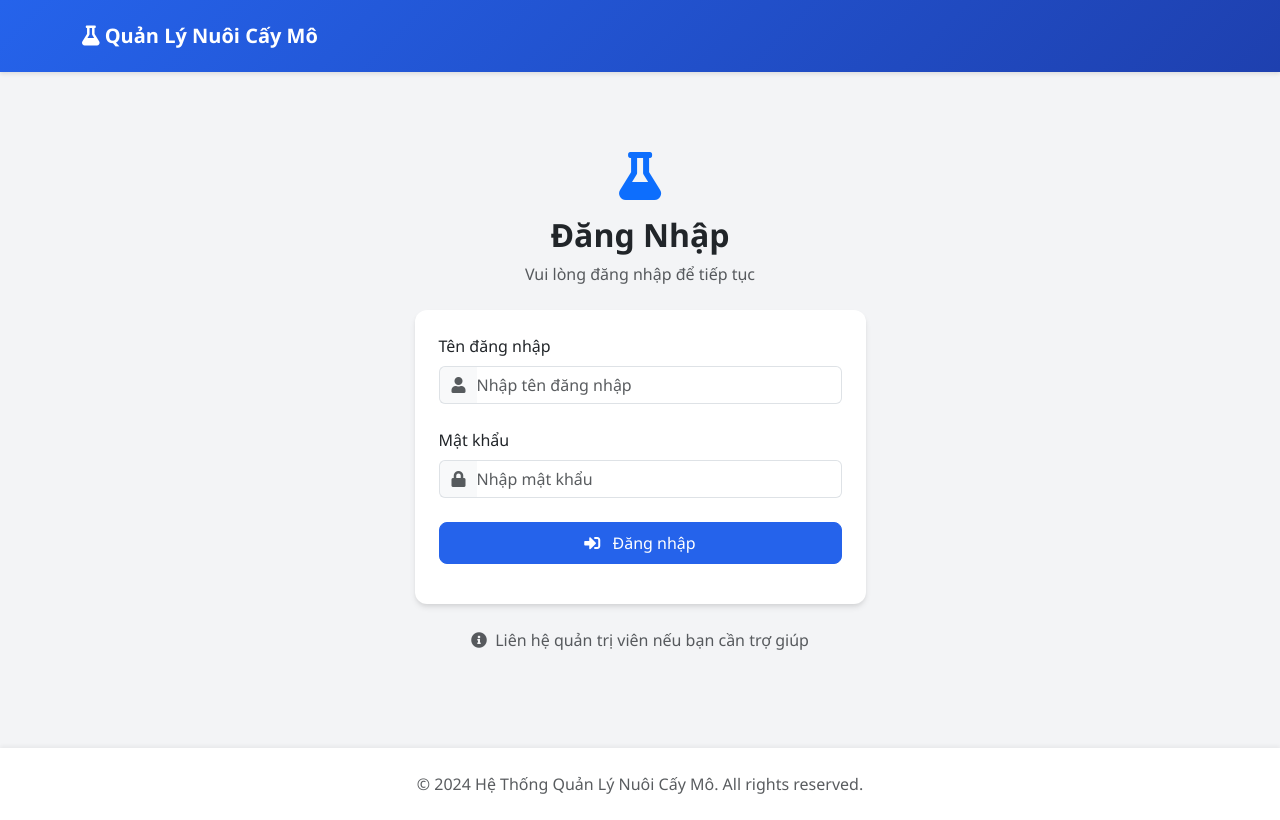
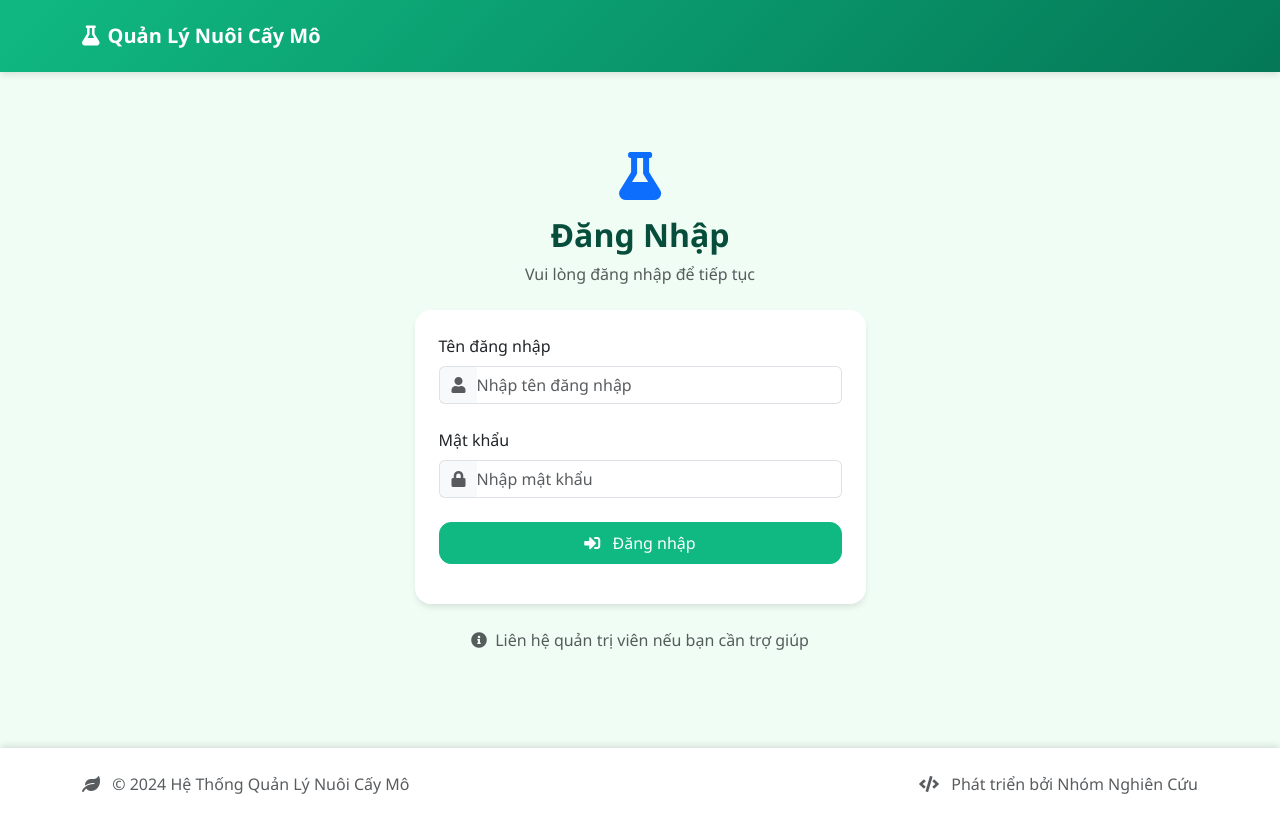
Before and after one commit to minhanh3110-svg/xuanhuong, a Flask app: page /login in a window 1280 px wide. Run offline with Flask 3, Linux system fonts and the light colour scheme.

Commit message:
Update base.html

```diff
--- a/templates/base.html
+++ b/templates/base.html
@@ -12,9 +12,30 @@
 
     <style>
         :root {
-            --primary-color: #2563eb;
-            --secondary-color: #1e40af;
-            --light-bg: #f3f4f6;
+            --primary-color: #10b981;
+            --primary-dark: #059669;
+            --secondary-color: #047857;
+            --accent-color: #34d399;
+            --light-bg: #f0fdf4;
+            --text-primary: #064e3b;
+            --text-secondary: #065f46;
+            --danger-color: #ef4444;
+            --warning-color: #f59e0b;
+        }
+
+        @keyframes fadeIn {
+            from { opacity: 0; transform: translateY(-10px); }
+            to { opacity: 1; transform: translateY(0); }
+        }
+
+        @keyframes slideIn {
+            from { transform: translateX(-10px); opacity: 0; }
+            to { transform: translateX(0); opacity: 1; }
+        }
+
+        @keyframes scaleIn {
+            from { transform: scale(0.95); }
+            to { transform: scale(1); }
         }
 
         body {
@@ -23,28 +44,55 @@
             min-height: 100vh;
             display: flex;
             flex-direction: column;
+            color: var(--text-primary);
         }
 
         .navbar {
             background: linear-gradient(135deg, var(--primary-color), var(--secondary-color));
-            box-shadow: 0 2px 4px rgba(0,0,0,0.1);
+            box-shadow: 0 4px 6px -1px rgba(0, 0, 0, 0.1);
             padding: 1rem 0;
+            animation: fadeIn 0.5s ease-out;
         }
 
         .navbar-brand {
             font-weight: 600;
             font-size: 1.25rem;
+            transition: all 0.3s ease;
+        }
+
+        .navbar-brand:hover {
+            transform: translateY(-2px);
         }
 
         .nav-link {
             font-weight: 500;
             padding: 0.5rem 1rem !important;
-            border-radius: 0.5rem;
+            border-radius: 0.75rem;
             transition: all 0.3s ease;
+            margin: 0 0.25rem;
+            position: relative;
+            overflow: hidden;
         }
 
         .nav-link:hover {
-            background-color: rgba(255,255,255,0.1);
+            background-color: rgba(255,255,255,0.15);
+            transform: translateY(-1px);
+        }
+
+        .nav-link::after {
+            content: '';
+            position: absolute;
+            bottom: 0;
+            left: 50%;
+            width: 0;
+            height: 2px;
+            background: white;
+            transition: all 0.3s ease;
+            transform: translateX(-50%);
+        }
+
+        .nav-link:hover::after {
+            width: 80%;
         }
 
         .navbar-badge {
@@ -55,6 +103,7 @@
             font-size: 0.75rem;
             border-radius: 999px;
             font-weight: 600;
+            animation: scaleIn 0.3s ease;
         }
 
         .notification-icon {
@@ -66,48 +115,80 @@
         }
 
         .notification-icon:hover {
-            background-color: rgba(255,255,255,0.1);
+            background-color: rgba(255,255,255,0.15);
+            transform: scale(1.1);
         }
 
         .dropdown-menu {
             border: none;
-            box-shadow: 0 4px 6px -1px rgba(0,0,0,0.1), 0 2px 4px -1px rgba(0,0,0,0.06);
-            border-radius: 0.5rem;
+            box-shadow: 0 10px 15px -3px rgba(0,0,0,0.1);
+            border-radius: 1rem;
+            animation: fadeIn 0.2s ease-out;
+            overflow: hidden;
         }
 
         .dropdown-item {
             padding: 0.75rem 1.25rem;
             font-weight: 500;
             transition: all 0.2s ease;
+            position: relative;
+            z-index: 1;
         }
 
         .dropdown-item:hover {
-            background-color: var(--light-bg);
+            background-color: var(--primary-color);
+            color: white;
+            transform: translateX(5px);
         }
 
         .alert {
             border: none;
-            border-radius: 0.5rem;
-            box-shadow: 0 2px 4px rgba(0,0,0,0.05);
+            border-radius: 1rem;
+            box-shadow: 0 4px 6px -1px rgba(0,0,0,0.1);
+            animation: slideIn 0.3s ease-out;
+            margin-bottom: 1rem;
         }
 
         .card {
             border: none;
-            border-radius: 0.75rem;
-            box-shadow: 0 4px 6px -1px rgba(0,0,0,0.1), 0 2px 4px -1px rgba(0,0,0,0.06);
-            transition: transform 0.2s ease, box-shadow 0.2s ease;
+            border-radius: 1rem;
+            box-shadow: 0 4px 6px -1px rgba(0,0,0,0.1);
+            transition: all 0.3s ease;
+            background: white;
+            overflow: hidden;
+            animation: scaleIn 0.3s ease-out;
         }
 
         .card:hover {
-            transform: translateY(-2px);
-            box-shadow: 0 10px 15px -3px rgba(0,0,0,0.1), 0 4px 6px -2px rgba(0,0,0,0.05);
+            transform: translateY(-5px);
+            box-shadow: 0 20px 25px -5px rgba(0,0,0,0.1);
         }
 
         .btn {
-            padding: 0.5rem 1.25rem;
+            padding: 0.75rem 1.5rem;
             font-weight: 500;
-            border-radius: 0.5rem;
+            border-radius: 0.75rem;
             transition: all 0.3s ease;
+            position: relative;
+            overflow: hidden;
+        }
+
+        .btn::after {
+            content: '';
+            position: absolute;
+            top: 50%;
+            left: 50%;
+            width: 0;
+            height: 0;
+            background: rgba(255,255,255,0.2);
+            border-radius: 50%;
+            transform: translate(-50%, -50%);
+            transition: width 0.5s, height 0.5s;
+        }
+
+        .btn:hover::after {
+            width: 200%;
+            height: 200%;
         }
 
         .btn-primary {
@@ -116,28 +197,73 @@
         }
 
         .btn-primary:hover {
-            background-color: var(--secondary-color);
-            border-color: var(--secondary-color);
+            background-color: var(--primary-dark);
+            border-color: var(--primary-dark);
+            transform: translateY(-2px);
+        }
+
+        .content-wrapper {
+            flex: 1;
+            padding: 2rem 0;
+            animation: fadeIn 0.5s ease-out;
         }
 
         footer {
             background-color: white;
-            box-shadow: 0 -2px 4px rgba(0,0,0,0.05);
+            box-shadow: 0 -4px 6px -1px rgba(0,0,0,0.1);
             margin-top: auto;
+            padding: 1.5rem 0;
+        }
+
+        .user-avatar {
+            background: rgba(255,255,255,0.2);
+            border-radius: 50%;
+            padding: 0.5rem;
+            margin-right: 0.75rem;
+            transition: all 0.3s ease;
+        }
+
+        .user-avatar:hover {
+            transform: scale(1.1);
+            background: rgba(255,255,255,0.3);
         }
 
         /* Custom container padding for better mobile view */
         @media (max-width: 768px) {
             .container {
-                padding-left: 1.25rem;
-                padding-right: 1.25rem;
+                padding-left: 1.5rem;
+                padding-right: 1.5rem;
+            }
+
+            .navbar-collapse {
+                background: var(--primary-dark);
+                border-radius: 1rem;
+                padding: 1rem;
+                margin-top: 1rem;
             }
         }
 
-        /* Main content wrapper */
-        .content-wrapper {
-            flex: 1;
-            padding: 2rem 0;
+        /* Smooth scrolling */
+        html {
+            scroll-behavior: smooth;
+        }
+
+        /* Custom scrollbar */
+        ::-webkit-scrollbar {
+            width: 10px;
+        }
+
+        ::-webkit-scrollbar-track {
+            background: var(--light-bg);
+        }
+
+        ::-webkit-scrollbar-thumb {
+            background: var(--primary-color);
+            border-radius: 5px;
+        }
+
+        ::-webkit-scrollbar-thumb:hover {
+            background: var(--primary-dark);
         }
     </style>
 </head>
@@ -145,8 +271,9 @@
     <!-- Navigation -->
     <nav class="navbar navbar-expand-lg navbar-dark">
         <div class="container">
-            <a class="navbar-brand" href="{{ url_for('index') }}">
-                <i class="fas fa-flask"></i> Quản Lý Nuôi Cấy Mô
+            <a class="navbar-brand d-flex align-items-center" href="{{ url_for('index') }}">
+                <i class="fas fa-flask me-2"></i>
+                <span>Quản Lý Nuôi Cấy Mô</span>
             </a>
             <button class="navbar-toggler border-0" type="button" data-bs-toggle="collapse" data-bs-target="#navbarNav">
                 <span class="navbar-toggler-icon"></span>
@@ -157,23 +284,23 @@
                 <ul class="navbar-nav me-auto">
                     <li class="nav-item">
                         <a class="nav-link" href="{{ url_for('index') }}">
-                            <i class="fas fa-home"></i> Trang Chủ
+                            <i class="fas fa-home me-2"></i>Trang Chủ
                         </a>
                     </li>
                     <li class="nav-item">
                         <a class="nav-link" href="{{ url_for('them_mau_moi') }}">
-                            <i class="fas fa-plus"></i> Thêm Mẫu
+                            <i class="fas fa-plus me-2"></i>Thêm Mẫu
                         </a>
                     </li>
                     <li class="nav-item">
                         <a class="nav-link" href="{{ url_for('phong_moi_truong') }}">
-                            <i class="fas fa-thermometer-half"></i> Phòng Môi Trường
+                            <i class="fas fa-thermometer-half me-2"></i>Phòng Môi Trường
                         </a>
                     </li>
                 </ul>
 
                 <ul class="navbar-nav align-items-center">
-                    <li class="nav-item me-2">
+                    <li class="nav-item me-3">
                         <a class="nav-link notification-icon" href="{{ url_for('notifications') }}">
                             <i class="fas fa-bell"></i>
                             {% if unread_notifications > 0 %}
@@ -181,15 +308,15 @@
                             {% endif %}
                         </a>
                     </li>
-                    <li class="nav-item me-2">
+                    <li class="nav-item me-3">
                         <a class="nav-link" href="{{ url_for('setup_2fa') }}">
-                            <i class="fas fa-shield-alt"></i> 2FA
+                            <i class="fas fa-shield-alt"></i>
                         </a>
                     </li>
                     <li class="nav-item dropdown">
                         <a class="nav-link dropdown-toggle d-flex align-items-center" href="#" id="userDropdown"
                            role="button" data-bs-toggle="dropdown">
-                            <div class="bg-white rounded-circle text-primary p-1 me-2">
+                            <div class="user-avatar">
                                 <i class="fas fa-user"></i>
                             </div>
                             <span>{{ current_user.username }}</span>
@@ -198,14 +325,14 @@
                             {% if current_user.role == 'admin' %}
                             <li>
                                 <a class="dropdown-item" href="{{ url_for('create_admin') }}">
-                                    <i class="fas fa-user-shield me-2"></i> Tạo Admin
+                                    <i class="fas fa-user-shield me-2"></i>Tạo Admin
                                 </a>
                             </li>
                             <li><hr class="dropdown-divider"></li>
                             {% endif %}
                             <li>
                                 <a class="dropdown-item text-danger" href="{{ url_for('logout') }}">
-                                    <i class="fas fa-sign-out-alt me-2"></i> Đăng Xuất
+                                    <i class="fas fa-sign-out-alt me-2"></i>Đăng Xuất
                                 </a>
                             </li>
                         </ul>
@@ -246,8 +373,21 @@
 
     <!-- Footer -->
     <footer class="py-4">
-        <div class="container text-center">
-            <p class="mb-0 text-muted">&copy; 2024 Hệ Thống Quản Lý Nuôi Cấy Mô. All rights reserved.</p>
+        <div class="container">
+            <div class="row align-items-center">
+                <div class="col-md-6 text-center text-md-start">
+                    <p class="mb-0 text-muted">
+                        <i class="fas fa-leaf me-2"></i>
+                        &copy; 2024 Hệ Thống Quản Lý Nuôi Cấy Mô
+                    </p>
+                </div>
+                <div class="col-md-6 text-center text-md-end mt-3 mt-md-0">
+                    <p class="mb-0 text-muted">
+                        <i class="fas fa-code me-2"></i>
+                        Phát triển bởi Nhóm Nghiên Cứu
+                    </p>
+                </div>
+            </div>
         </div>
     </footer>
 
```
